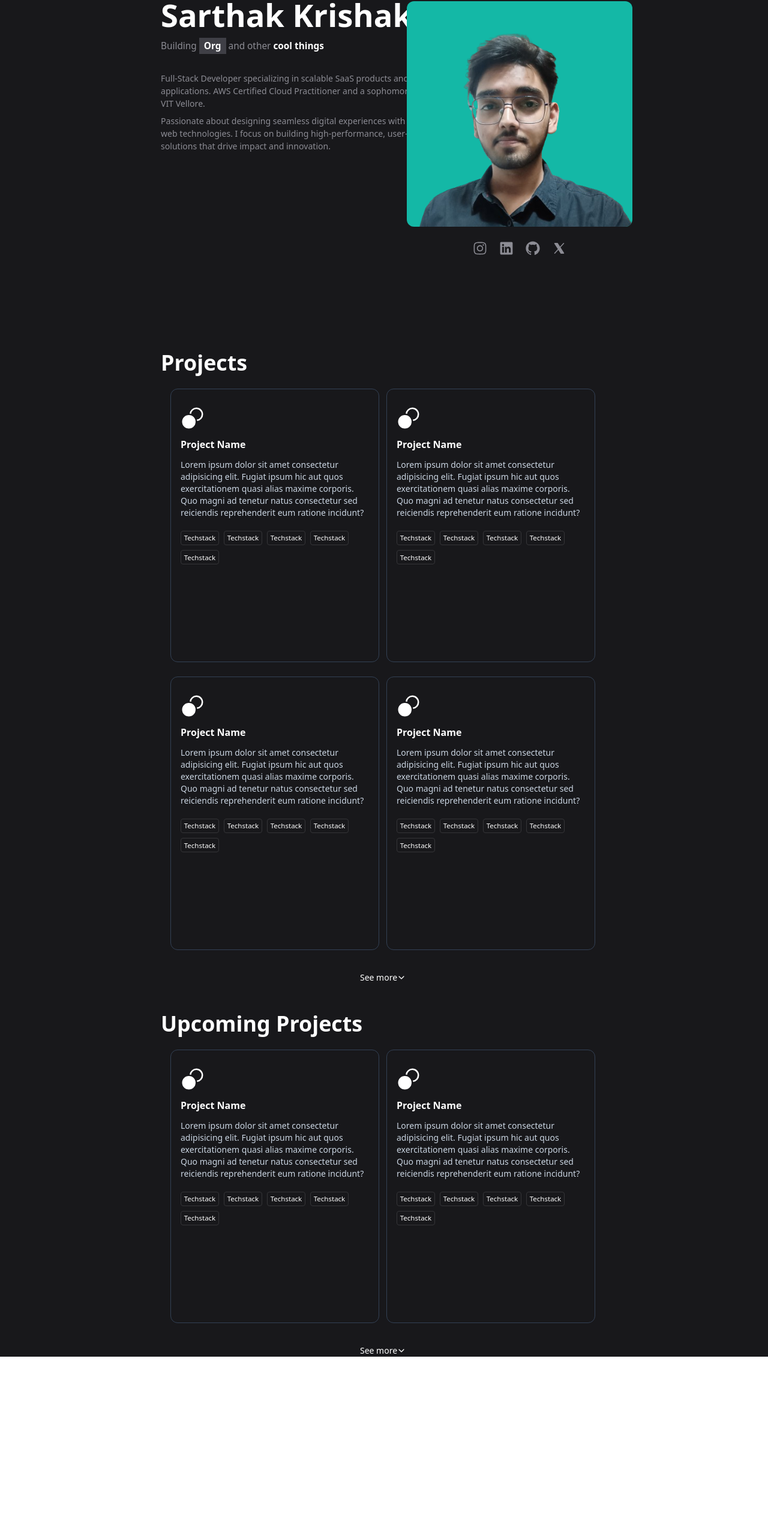
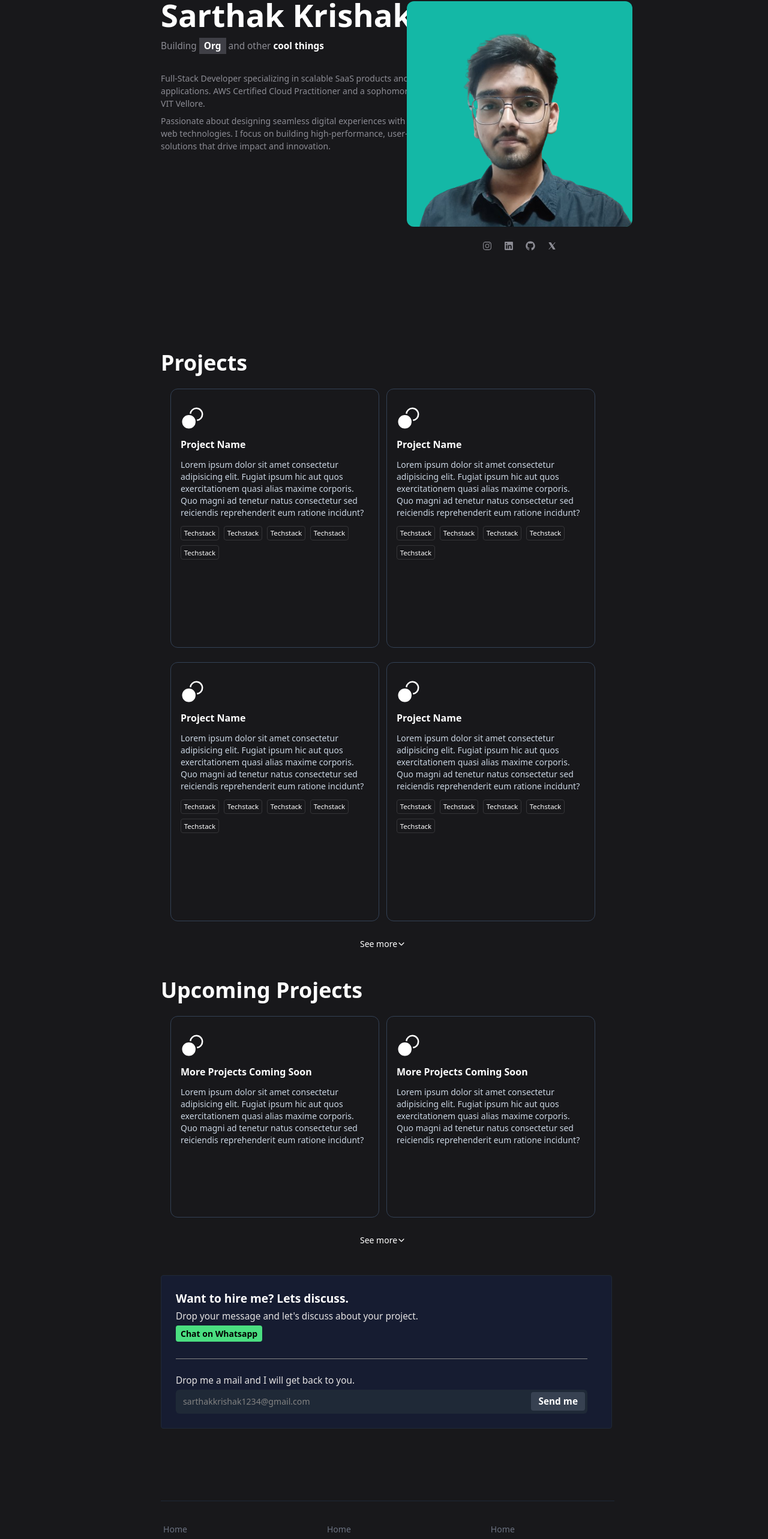
Before and after one commit to SarthakKrishak/Portfolio, a React (Vite) app: page / in a window 1280 px wide. Shown: the part 214-2780 px from the top of the page at 60% size. Before the commit the page ends 2476 px from the top, so only its background shows below. Built offline with nearby package versions, Linux system fonts and the light colour scheme.

Commit message:
second_update

```diff
--- /dev/null
+++ b/src/Components/Footer.jsx
@@ -0,0 +1,35 @@
+import React from 'react'
+import { Link } from 'react-router-dom'
+
+const Footer = () => {
+    return (
+        <div className='w-full min-h-[20vh] mt-30 mb-16'>
+            <hr className='text-[#1F2937] ml-3' />
+            <div className='flex mt-9 gap-50'>
+                <div className='flex flex-col text-[#6B7280] text-[1.1vw] gap-4 ml-4'>
+                    <Link>Home</Link>
+                    <Link>Projects</Link>
+                    <Link>Blog</Link>
+                    <Link>Dashboard</Link>
+                    <Link>Link</Link>
+                </div>
+                <div className='flex flex-col text-[#6B7280] text-[1.1vw] gap-4'>
+                    <Link>Home</Link>
+                    <Link>Projects</Link>
+                    <Link>Blog</Link>
+                    <Link>Dashboard</Link>
+                    <Link>Link</Link>
+                </div>
+                <div className='flex flex-col text-[#6B7280] text-[1.1vw] gap-4'>
+                    <Link>Home</Link>
+                    <Link>Projects</Link>
+                    <Link>Blog</Link>
+                    <Link>Dashboard</Link>
+                    <Link>Link</Link>
+                </div>
+           </div>
+        </div>
+    )
+}
+
+export default Footer
--- a/src/Components/ProjectCard.jsx
+++ b/src/Components/ProjectCard.jsx
@@ -2,11 +2,11 @@ import React from 'react'
 import { VscActivateBreakpoints } from "react-icons/vsc";
 const ProjectCard = () => {
     return (
-        <div className='w-[28.5vw] h-[57vh] border border-[#334155] rounded-xl pl-4 pt-7 pr-4'>
+        <div className='w-[28.5vw] h-[54vh] border border-[#334155] rounded-xl pl-4 pt-7 pr-4'>
             <VscActivateBreakpoints className='size-10 mb-3' />
             <h1 className='font-semibold'>Project Name</h1>
             <p className='text-sm text-slate-300 pt-3'>Lorem ipsum dolor sit amet consectetur adipisicing elit. Fugiat ipsum hic aut quos exercitationem quasi alias maxime corporis. Quo magni ad tenetur natus consectetur sed reiciendis reprehenderit eum ratione incidunt?</p>
-            <div className='flex gap-2 items-center mt-5 flex-wrap shrink-0'>
+            <div className='flex gap-2 items-center mt-3 flex-wrap shrink-0'>
                 <div className='text-[0.9vw] rounded border border-[#353538] w-16 flex justify-center items-center py-[0.2vw]'>Techstack</div>
                 <div className='text-[0.9vw] rounded border border-[#353538] w-16 flex justify-center items-center py-[0.2vw]'>Techstack</div>
                 <div className='text-[0.9vw] rounded border border-[#353538] w-16 flex justify-center items-center py-[0.2vw]'>Techstack</div>
--- /dev/null
+++ b/src/Components/UpcomingCard.jsx
@@ -0,0 +1,14 @@
+import React from 'react'
+import { VscActivateBreakpoints } from "react-icons/vsc";
+
+const UpcomingCard = () => {
+  return (
+      <div className='w-[28.5vw] h-[42vh] border border-[#334155] rounded-xl pl-4 pt-7 pr-4'>
+          <VscActivateBreakpoints className='size-10 mb-3' />
+          <h1 className='font-semibold'>More Projects Coming Soon</h1>
+          <p className='text-sm text-slate-300 pt-3'>Lorem ipsum dolor sit amet consectetur adipisicing elit. Fugiat ipsum hic aut quos exercitationem quasi alias maxime corporis. Quo magni ad tenetur natus consectetur sed reiciendis reprehenderit eum ratione incidunt?</p>
+      </div>
+  )
+}
+
+export default UpcomingCard
--- a/src/Pages/Home.jsx
+++ b/src/Pages/Home.jsx
@@ -7,6 +7,8 @@ import { PiXLogoFill } from "react-icons/pi";
 import ProjectCard from '../Components/ProjectCard';
 import { Link } from 'react-router-dom';
 import { IoIosArrowDown } from "react-icons/io";
+import UpcomingCard from '../Components/UpcomingCard';
+import Footer from '../Components/Footer';
 
 const Home = () => {
     return (
@@ -41,19 +43,19 @@ const Home = () => {
                             <div className='bg-[#14B8A6] mt-24 size-[47vh] rounded-xl overflow-hidden object-fill'>
                                 <img src="./src/assets/pro.png" alt="image" />
                             </div>
-                            <div className='flex items-center aspect-auto text-2xl gap-5'>
+                            <div className='flex items-center aspect-auto text-md gap-5'>
                                 <a href="https://www.instagram.com/sarthak_krishak/"
                                     target="_blank"
-                                    rel="noopener noreferrer">  <RxInstagramLogo className='text-[#8C8C94] hover:text-white transition-colors duration-200' /></a>
+                                    rel="noopener noreferrer">  <RxInstagramLogo className='text-[#8C8C94] hover:text-[#14B8A6] transition-colors duration-200' /></a>
                                 <a href="https://www.linkedin.com/in/sarthakkrishak/"
                                     target="_blank"
-                                    rel="noopener noreferrer">    <RxLinkedinLogo className='text-[#8C8C94] hover:text-white transition-colors duration-200' /></a>
+                                    rel="noopener noreferrer">    <RxLinkedinLogo className='text-[#8C8C94] hover:text-[#14B8A6] transition-colors duration-200' /></a>
                                 <a href="https://github.com/SarthakKrishak"
                                     target="_blank"
-                                    rel="noopener noreferrer">  <RxGithubLogo className='text-[#8C8C94] hover:text-white transition-colors duration-200' /></a>
+                                    rel="noopener noreferrer">  <RxGithubLogo className='text-[#8C8C94] hover:text-[#14B8A6] transition-colors duration-200' /></a>
                                 <a href="https://x.com/krishak_sarthak"
                                     target="_blank"
-                                    rel="noopener noreferrer"><PiXLogoFill className='text-[#8C8C94] hover:text-white transition-colors duration-200' /></a>
+                                    rel="noopener noreferrer"><PiXLogoFill className='text-[#8C8C94] hover:text-[#14B8A6] transition-colors duration-200' /></a>
                             </div>
                             <div>
 
@@ -75,23 +77,46 @@ const Home = () => {
                             <ProjectCard />
                         </div>
                     </div>
-                    <div className='flex justify-center items-center text-sm mt-5 pr-8 pl-4'>
+                    <div className='flex justify-center items-center text-sm mt-3 pr-8 pl-4'>
                         <Link to={"/project"}>See more </Link><span><IoIosArrowDown className='size-3.5 font-bold' /></span>
                     </div>
                 </section>
+
                 {/* Upcoming Project */}
                 <section className='w-full text-white pl-3 flex flex-col gap-4 mt-10'>
                     <h1 className='text-[2.8vw] text-white font-bold'>Upcoming Projects</h1>
                     <div className='flex flex-wrap shrink-0 w-full gap-6'>
                         <div className='flex items-center justify-between w-full gap-3 pl-4 pr-8'>
-                            <ProjectCard />
-                            <ProjectCard />
+                            <UpcomingCard />
+                            <UpcomingCard />
                         </div>
                     </div>
-                    <div className='flex justify-center items-center text-sm mt-5 pr-8 pl-4'>
+                    <div className='flex justify-center items-center text-sm mt-3 pr-8 pl-4'>
                         <Link to={"/project"}>See more </Link><span><IoIosArrowDown className='size-3.5 font-bold' /></span>
                     </div>
                 </section>
+
+                {/* Hire me */}
+                <section className=' bg-[#161C31] text-white mt-12 pt-6 pb-6 pl-6 pr-10 flex flex-col gap-1 rounded ml-3 mb-10 mr-1 border border-[#1F2937]'>
+                    <h1 className='text-[1.5vw] font-semibold'>Want to hire me? Lets discuss.</h1>
+                    <div>
+                        <h2 className='text-[#e5e3e3] text-[1.2vw]'>Drop your message and let's discuss about your project.</h2>
+                        <button className='bg-[#4ADE80] text-black mt-1 text-sm font-bold px-2 rounded-sm py-[0.4vh]'>Chat on Whatsapp</button>
+                    </div>
+                    <hr className='text-[#858585] mt-6 mb-5'/>
+                    <h2 className='text-[#e5e3e3] text-[1.2vw]'>Drop me a mail and I will get back to you.</h2>
+                    <div className='bg-[#1F2937] w-full h-10 flex justify-between items-center rounded-md'>
+                        <span className='text-[#828282] text-[1.1vw] pl-3'>sarthakkrishak1234@gmail.com</span>
+                        <a href='mailto:sarthakkrishak1234@gmail.com' className='bg-[#374151] font-semibold text-[1.2vw] px-3 m-1 py-1 rounded-sm'>Send me</a>
+                    </div>
+                </section>
+
+                <Footer />
+
+                <section className='text-[#9CA3AF] mb-8 text-[1.1vw] ml-4'>
+                    <h1 className='flex items-center gap-1'>Find me on <a target='_blank' href='https://www.linkedin.com/in/sarthakkrishak/' className='text-[#14B8A6]'><RxLinkedinLogo /></a> and<a href='' target='_blank' className='text-[#14B8A6]'><PiXLogoFill /></a></h1>
+                </section>
+
             </div>
         </div>
     )
```
